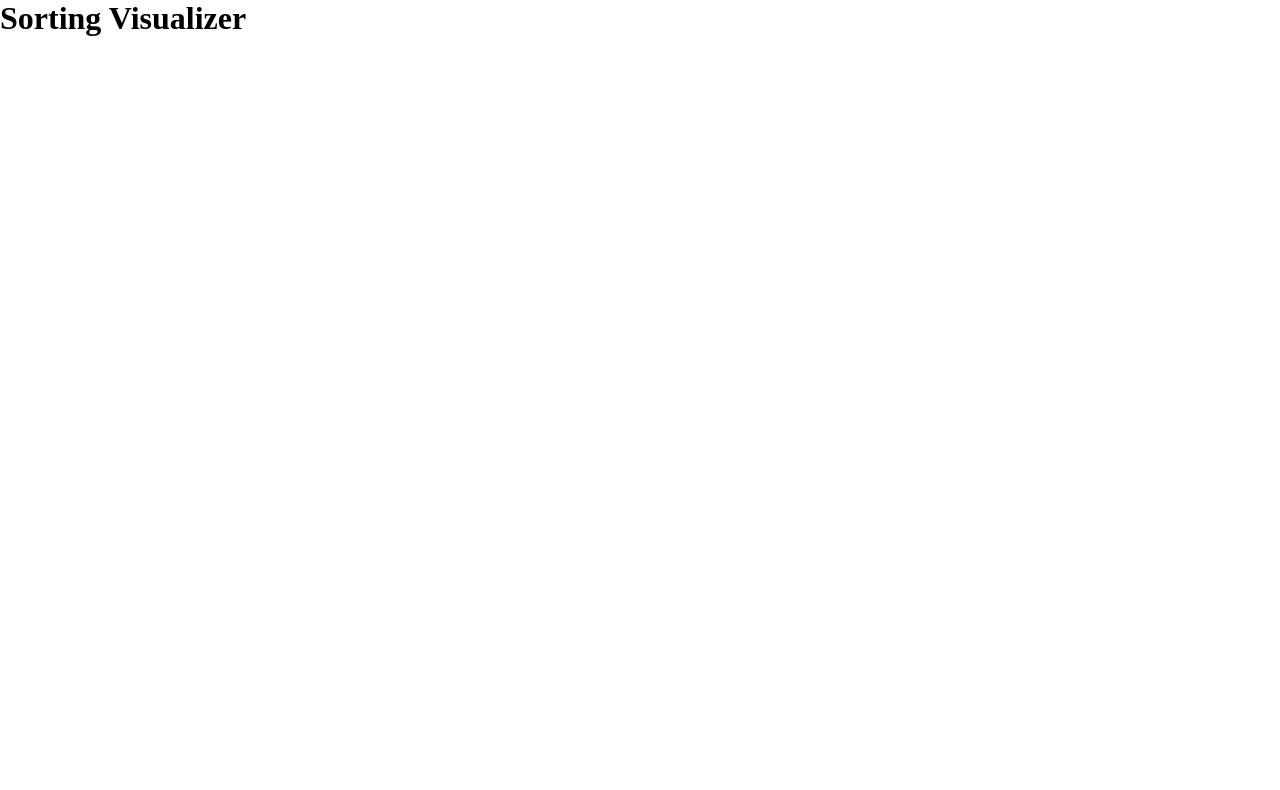
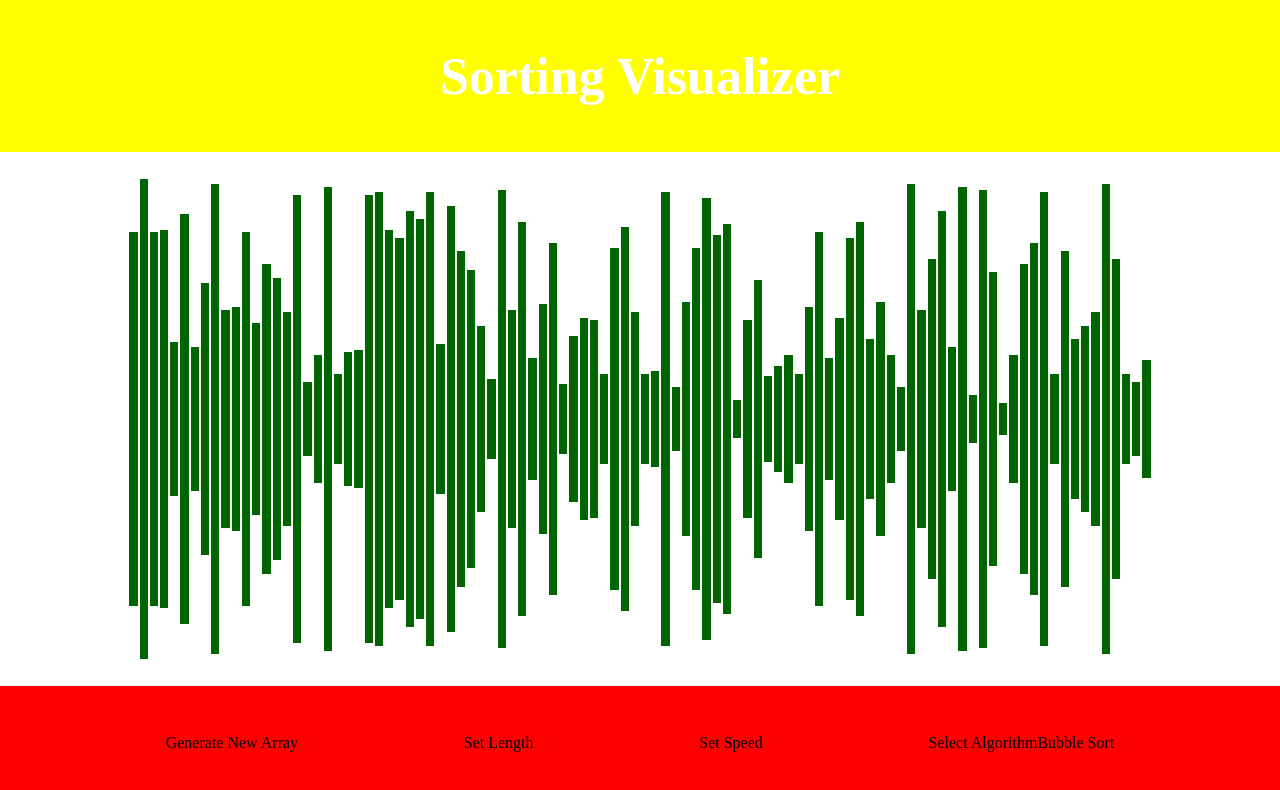
Before and after one commit to annna7/sorting-visualizer-app, a React (Create React App) app in the folder sorting-visualizer-react/: page / in a window 1280 px wide. Shown: the top 790 px of the page. Built offline with nearby package versions, Linux system fonts and the light colour scheme.

Commit message:
Created main app sections and generated bars to be sorted

```diff
--- /dev/null
+++ b/package.json
@@ -0,0 +1,5 @@
+{
+  "dependencies": {
+    "uniqid": "^5.4.0"
+  }
+}
--- a/sorting-visualizer-react/src/App.css
+++ b/sorting-visualizer-react/src/App.css
@@ -0,0 +1,6 @@
+.App {
+    display: flex;
+    flex-direction: column;
+    justify-content: space-between;
+    height: 100vh;
+}
--- a/sorting-visualizer-react/src/App.js
+++ b/sorting-visualizer-react/src/App.js
@@ -1,9 +1,14 @@
 import './App.css';
+import Header from './components/Header.js';
+import SortingVisualizer from './components/SortingVisualizer.js';
+import Footer from './components/Footer.js';
 
 function App() {
   return (
     <div className="App">
-      <h1> Sorting Visualizer </h1>
+      <Header />
+      <SortingVisualizer/>
+      <Footer />
     </div>
   );
 }
--- /dev/null
+++ b/sorting-visualizer-react/src/components/Bar.css
@@ -0,0 +1,7 @@
+.bar {
+    width: 10px;
+    background-color: darkgreen;
+    margin: 0 1px;
+    display: inline-block;
+    height: 30%;
+}
--- /dev/null
+++ b/sorting-visualizer-react/src/components/Bar.js
@@ -0,0 +1,9 @@
+import React from "react";
+import "./Bar.css";
+
+const Bar = ({height}) => {
+    return <div className="bar" style={{height: `${height}%`}}></div>;
+    // style={{height: `${height}px`}}
+}
+
+export default Bar;
--- /dev/null
+++ b/sorting-visualizer-react/src/components/Footer.css
@@ -0,0 +1,17 @@
+.footer {
+    height: 15%;
+    background-color: red;
+    display: flex;
+}
+
+.footer-flex {
+    display: flex;
+    width: 100%;
+    flex-direction: row;
+    justify-content: space-evenly;
+    align-items: center;
+}
+
+.select-algo {
+    display: flex;
+}
--- /dev/null
+++ b/sorting-visualizer-react/src/components/Footer.js
@@ -0,0 +1,29 @@
+// boilerplate
+import React from 'react';
+import './Footer.css'
+
+const Footer = () => {
+    return (
+        <>
+            <div className="footer">
+                <div className="footer-flex">
+                    <div className="gen-array">
+                        <p> Generate New Array </p>
+                    </div>
+                    <div className="select-length">
+                        <p> Set Length </p>
+                    </div>
+                    <div className="set-speed">
+                        <p> Set Speed </p>
+                    </div>
+                    <div className="select-algo">
+                        <p> Select Algorithm </p>
+                        <p> Bubble Sort </p>
+                    </div>
+                </div>
+            </div>
+        </>
+    )
+}
+
+export default Footer;
--- /dev/null
+++ b/sorting-visualizer-react/src/components/Header.css
@@ -0,0 +1,11 @@
+.header {
+    background-color: darkslateblue;
+    display: flex;
+    justify-content: center;
+    align-items: center;
+    color: white;
+    height: 15vh;
+    font-size: calc(10px + 2vmin);
+    height: 20%;
+    background-color: yellow;
+}
--- /dev/null
+++ b/sorting-visualizer-react/src/components/Header.js
@@ -0,0 +1,11 @@
+import './Header.css';
+
+const Header = () => {
+    return (
+        <div className="header">
+            <h1>Sorting Visualizer</h1>
+        </div>
+    );
+}
+
+export default Header;
--- /dev/null
+++ b/sorting-visualizer-react/src/components/SortingVisualizer.css
@@ -0,0 +1,18 @@
+.sorting-container {
+    color: red;
+    height: 70%;
+    background-color: white;
+    display: flex;
+    justify-content: center;
+    align-items: center;
+}
+
+.sorting-visualizer {
+    width: 80%;
+    overflow: hidden;
+    display: flex;
+    flex-direction: row;
+    justify-content: center;
+    align-items: center;
+    height: 100%;
+}
--- /dev/null
+++ b/sorting-visualizer-react/src/components/SortingVisualizer.js
@@ -0,0 +1,38 @@
+import React, {useState} from 'react';
+import Bar from './Bar';
+import './SortingVisualizer.css'
+import uniqid from 'uniqid';
+
+
+const SortingVisualizer = () => {
+    const getRandomIntFromInterval = (a, b) => {
+        return Math.floor(Math.random() * (b - a + 1) + a);
+    }
+    const generateArr = () => {
+        let newArr = [];
+        for (let i = 0; i < arrSize; i++) {
+            newArr.push(getRandomIntFromInterval(minHeight, maxHeight));
+        }
+        return newArr;
+    }
+    const [arrSize, setArrSize] = useState(100);
+    const maxHeight = Math.floor(90);
+    const minHeight = Math.floor(5);
+    const [arr, setArr] = useState(generateArr);
+
+    const sortingBars = arr.map((value) => (
+        <Bar key={uniqid()} height={value} />
+    ));
+
+    return (
+        <>
+            <div className="sorting-container">
+                <div className="sorting-visualizer">
+                    {sortingBars}
+                </div>
+            </div>
+        </>
+    )
+}
+
+export default SortingVisualizer;
--- a/sorting-visualizer-react/src/index.css
+++ b/sorting-visualizer-react/src/index.css
@@ -3,3 +3,7 @@
   padding: 0;
   box-sizing: border-box;
 }
+
+body {
+  background-color: cornflowerblue;
+}
```
Also changed, not shown: 1 other file (tests, documents, lock files or other folders).
